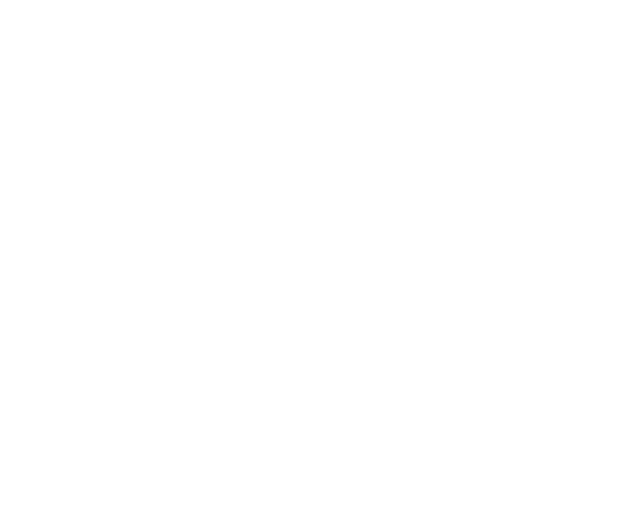
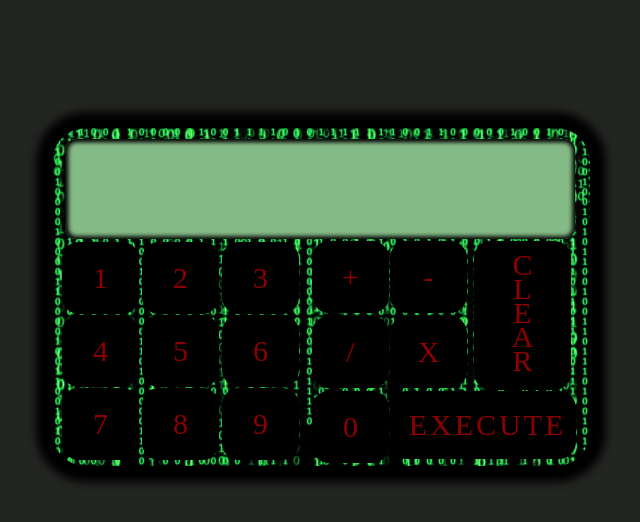
Before and after one commit to PlayingOnGitHub/calculator, a plain HTML site: page index.html in a window 1280 px wide. Shown: the whole page, without its empty margins (319-959 px from the left). Drawn offline with Linux system fonts and the light colour scheme.

Commit message:
Final Update

```diff
--- a/calculate.js
+++ b/calculate.js
@@ -36,6 +36,15 @@ let checkInput = function( userInputString ) {
             trueOrFalse = false;
         }
         if ( currentValue == "." && isNaN( +nextValue ) || currentValue == "." && nextValue == undefined || currentValue == "." && nextValue == null ) {
+            trueOrFalse = false;
+        }
+        if ( currentValue == "*" && isNaN( +nextValue ) && nextValue != "+" && nextValue != "-" || currentValue == "*" && nextValue == undefined || currentValue == "*" && nextValue == null ) {
+            trueOrFalse = false;
+        }
+        if ( currentValue == "/" && isNaN( +nextValue ) && nextValue != "+" && nextValue != "-" || currentValue == "/" && nextValue == undefined || currentValue == "/" && nextValue == null ) {
+            trueOrFalse = false;
+        }
+        if ( currentValue == "+" && isNaN( +nextValue ) && nextValue != "-" && nextValue != "+" || currentValue == "-" && isNaN( +nextValue ) && nextValue != "+" && nextValue != "-" ) {
             trueOrFalse = false;
         }
     })
@@ -337,7 +346,7 @@ const getAdditionAndSubtractionArrayTotal = function( additionArray, subtraction
 const getSolution = function( userInput ) {
     let validOrInvalidInput = checkInput( userInput );
     if ( !validOrInvalidInput && validOrInvalidInput !== 0 ) {
-        return "Please enter #'s & basic operations only";
+        return "Invalid Entry";
     }
     else if ( validOrInvalidInput == 0 ) {
         return 0;
@@ -349,8 +358,57 @@ const getSolution = function( userInput ) {
     let multiplicationDivisionTotal = getMultiplicationAndDivisionArrayTotal( mathArrays[2] );
     /* snarky divide by zero remark */
     if ( multiplicationDivisionTotal == "In Soviet Union, zero dividez by yOU!" ) {
-        return "In Soviet Union, zero dividez by yOU!";
+        alert("In Soviet Union, zero dividez by yOU!")
+        return "";
     }
     let solution = +additionSubtractionTotal + +multiplicationDivisionTotal;
     return +solution;
 }
+
+function logNumber() {
+    let id = this.id;
+    let text = document.getElementById("userInput");
+    text.value += id;
+}
+
+function run() {
+    let one = document.getElementById("1");
+    let two = document.getElementById("2");
+    let three = document.getElementById("3");
+    let four = document.getElementById("4");
+    let five = document.getElementById("5");
+    let six = document.getElementById("6");
+    let seven = document.getElementById("7");
+    let eight = document.getElementById("8");
+    let nine = document.getElementById("9");
+    let zero = document.getElementById("0");
+    let plus = document.getElementById("+");
+    let minus = document.getElementById("-");
+    let divide = document.getElementById("/");
+    let multiply = document.getElementById("*");
+    let clear = document.getElementById("clear");
+    let enter = document.getElementById("enter");
+
+    one.addEventListener("click", logNumber, true);
+    two.addEventListener("click", logNumber, true);
+    three.addEventListener("click", logNumber, true);
+    four.addEventListener("click", logNumber, true);
+    five.addEventListener("click", logNumber, true);
+    six.addEventListener("click", logNumber, true);
+    seven.addEventListener("click", logNumber, true);
+    eight.addEventListener("click", logNumber, true);
+    nine.addEventListener("click", logNumber, true);
+    zero.addEventListener("click", logNumber, true);
+    plus.addEventListener("click", logNumber, true);
+    minus.addEventListener("click", logNumber, true);
+    divide.addEventListener("click", logNumber, true);
+    multiply.addEventListener("click", logNumber, true);
+    clear.addEventListener("click", () => { document.getElementById("userInput").value = ""; }, true);
+    enter.addEventListener("click", () => {
+        let userInput = document.getElementById("userInput").value;
+        document.getElementById("userInput").value = getSolution(userInput);
+    }, true);
+
+}
+
+run();
--- a/index.html
+++ b/index.html
@@ -3,8 +3,69 @@
     <head>
         <meta charset="UTF-8">
         <title>Calculator</title>
+        <link rel="stylesheet" href="styleme.css">
+        <link href="https://fonts.googleapis.com/css2?family=Orbitron&display=swap" rel="stylesheet">
     </head>
     <body>
+        <main>
+            <div class="calculator">
+                <div class="screen">
+                    <input type="text" class="input-box" id="userInput">
+                </div>
+                <div class="grid-1">
+                    <div class="panel" id="1">
+                        <p class="red">1</p>
+                    </div>
+                    <div class="panel" id="2">
+                        <p class="red">2</p>
+                    </div>
+                    <div class="panel" id="3">
+                        <p class="red">3</p>
+                    </div>
+                    <div class="panel" id="4">
+                        <p class="red">4</p>
+                    </div>
+                    <div class="panel" id="5">
+                        <p class="red">5</p>
+                    </div>
+                    <div class="panel" id="6">
+                        <p class="red">6</p>
+                    </div>
+                    <div class="panel" id="7">
+                        <p class="red">7</p>
+                    </div>
+                    <div class="panel" id="8">
+                        <p class="red">8</p>
+                    </div>
+                    <div class="panel" id="9">
+                        <p class="red">9</p>
+                    </div>
+                </div>
+                <div class="grid-2">
+                    <div class="panel" id="+">
+                        <p class="red">+</p>
+                    </div>
+                    <div class="panel" id="-">
+                        <p class="red">-</p>
+                    </div>
+                    <div class="clear" id="clear">
+                        <p class="red cleartext">CLEAR</p>
+                    </div>
+                    <div class="panel" id="/">
+                        <p class="red">/</p>
+                    </div>
+                    <div class="panel" id="*">
+                        <p class="red">X</p>
+                    </div>
+                    <div class="panel" id="0">
+                        <p class="red">0</p>
+                    </div>
+                    <div class="enter" id="enter">
+                        <p class="entertext">EXECUTE</p>
+                    </div>
+                </div>
+            </div>
+        </main>
         <!-- New stuff goes here -->
         <script type="text/javascript" src="calculate.js"></script>
     </body>
--- a/styleme.css
+++ b/styleme.css
@@ -0,0 +1,153 @@
+body {
+    background-color: #232522;
+}
+
+.calculator {
+    margin: 10vw auto;
+    height: 338px;
+    width: 538px;
+    background-image: url(matrix.jpg);
+    border-radius: 34px;
+    position: relative;
+    box-shadow: 0px 0px 9px 16px black;
+}
+
+.screen {
+    height: 100px;
+    width: 510px;
+    background-color: #84ba86;
+    border-radius: 11px;
+    position: absolute;
+    left: 13px;
+    top: 11px;
+    border: 0px solid transparent;
+    box-shadow: inset 0.3px 0.3px 4px 3px #000000;
+    z-index: 1;
+}
+
+.input-box {
+    font-family: 'Orbitron', sans-serif;
+    background-color: transparent;
+    width: 95%;
+    height: 100%;
+    outline: none;
+    outline-style: none;
+    color: darkred;
+    font-weight: 600;
+    font-size: 64px;
+    padding-right: 10px;
+    text-align: right;
+    overflow-x: hidden;
+    text-decoration: none;
+    border: transparent;
+}
+
+.grid-1 {
+    position: absolute;
+    left: 16px;
+    top: 120px;
+    width: 221px;
+    height: 211px;
+    z-index: 1;
+    display: grid;
+    grid-template-rows: 65px 65px 65px;
+    grid-template-columns: 60px 60px 60px;
+    grid-gap: 8px 20px;
+    z-index: 1;
+}
+
+.grid-2 {
+    width: 148px;
+    height: 212px;
+    display: grid;
+    z-index: 1;
+    position: absolute;
+    left: 266px;
+    top: 119px;
+    grid-template-areas:
+        "plus minus clear"
+        "divide multiply clear"
+        "zero enter enter";
+    grid-gap: 8px 13px;
+}
+
+.panel {
+    width: 65px;
+    height: 60px;
+    background-color: black;
+    outline-style: none;
+    box-shadow: 0px 0px 0px 6px #000000;
+    border-radius: 11px;
+    background-color: black;
+    display: flex;
+    flex-direction: row;
+    align-items: center;
+    justify-content: center;
+    cursor: pointer;
+}
+
+.panel:hover {
+    box-shadow: 0px 0px 0px 7px #000000;
+    font-weight: 600;
+}
+
+.red {
+    color: darkred;
+    font-size: 30px;
+}
+
+.clear {
+    width: 85px;
+    height: 137px;
+    outline-style: none;
+    box-shadow: 0px 0px 0px 6px #000000;
+    border-radius: 11px;
+    background-color: black;
+    display: flex;
+    flex-direction: column;
+    align-items: center;
+    cursor: pointer;
+    grid-row: 1/3;
+    grid-column: 3/4;
+}
+
+.clear:hover {
+    box-shadow: 0px 0px 0px 7px #000000;
+    font-weight: 600;
+}
+
+.cleartext {
+    writing-mode: vertical-rl;
+    text-orientation: upright;
+    letter-spacing: -9px;
+    margin-top: 1px;
+}
+
+.enter {
+    grid-row: 3/4;
+    grid-column: 2/4;
+    width: 174px;
+    height: 56px;
+    display: flex;
+    flex-direction: row;
+    align-items: center;
+    justify-content: center;
+    outline-style: none;
+    box-shadow: 0px 0px 0px 6px #000000;
+    border-radius: 11px;
+    background-color: black;
+    color: darkred;
+    font-size: 30px;
+    font-weight: 500;
+    cursor: pointer;
+}
+
+.enter:hover {
+    box-shadow: 0px 0px 0px 7px #000000;
+    font-weight: 600;
+}
+
+.entertext {
+    margin-left: 9px;
+    letter-spacing: 3px;
+}
```
Also changed, not shown: matrix.jpg (added), 1 other file.
